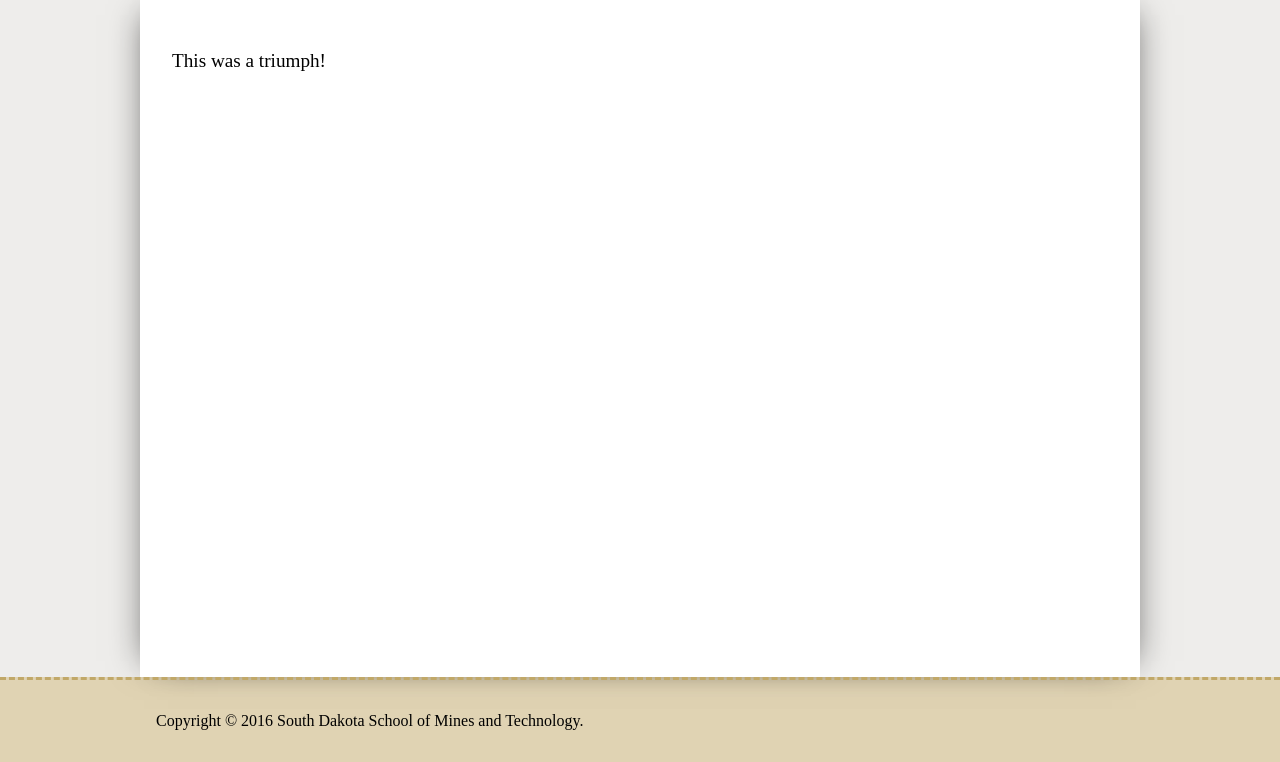
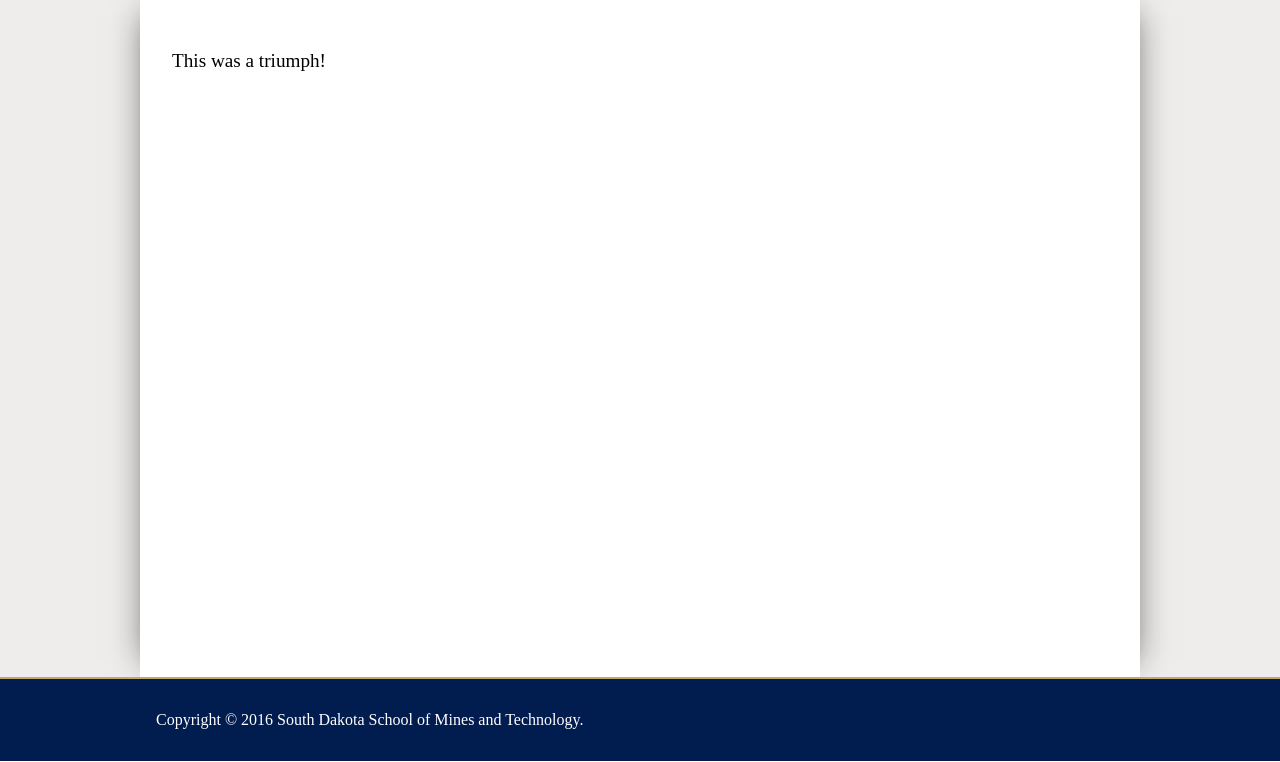
Before and after one commit to StrangePan/CSC468-PA3-Administration, a PHP site: page / in a window 1280 px wide. Shown: the part 245-1007 px from the top of the page. Run offline with PHP 8.4, Linux system fonts and the light colour scheme.

Commit message:
Changed footer to match main nav

```diff
--- a/templates/theme1/css/styles.css
+++ b/templates/theme1/css/styles.css
@@ -102,7 +102,7 @@ header form.login button {
 .main-nav {
   display: block;
   padding: 0;
-  background-color: #011c4f; /* sdsmt blue */
+  background-color: #011C4F; /* sdsmt blue */
   border: 2px solid #c1a868; /* sdsmt gold */
   border-left-width: 0;
   border-right-width: 0;
@@ -170,10 +170,13 @@ header form.login button {
   margin: 0;
   padding: 0;
 
-  border: 3px dashed #c1a868;
+  border: 2px solid #C1A868;
   border-bottom-width: 0;
   border-right-width: 0;
   border-left-width: 0;
+
+  background-color: #011C4F;
+  color: white;
 }
 
 footer {
```
